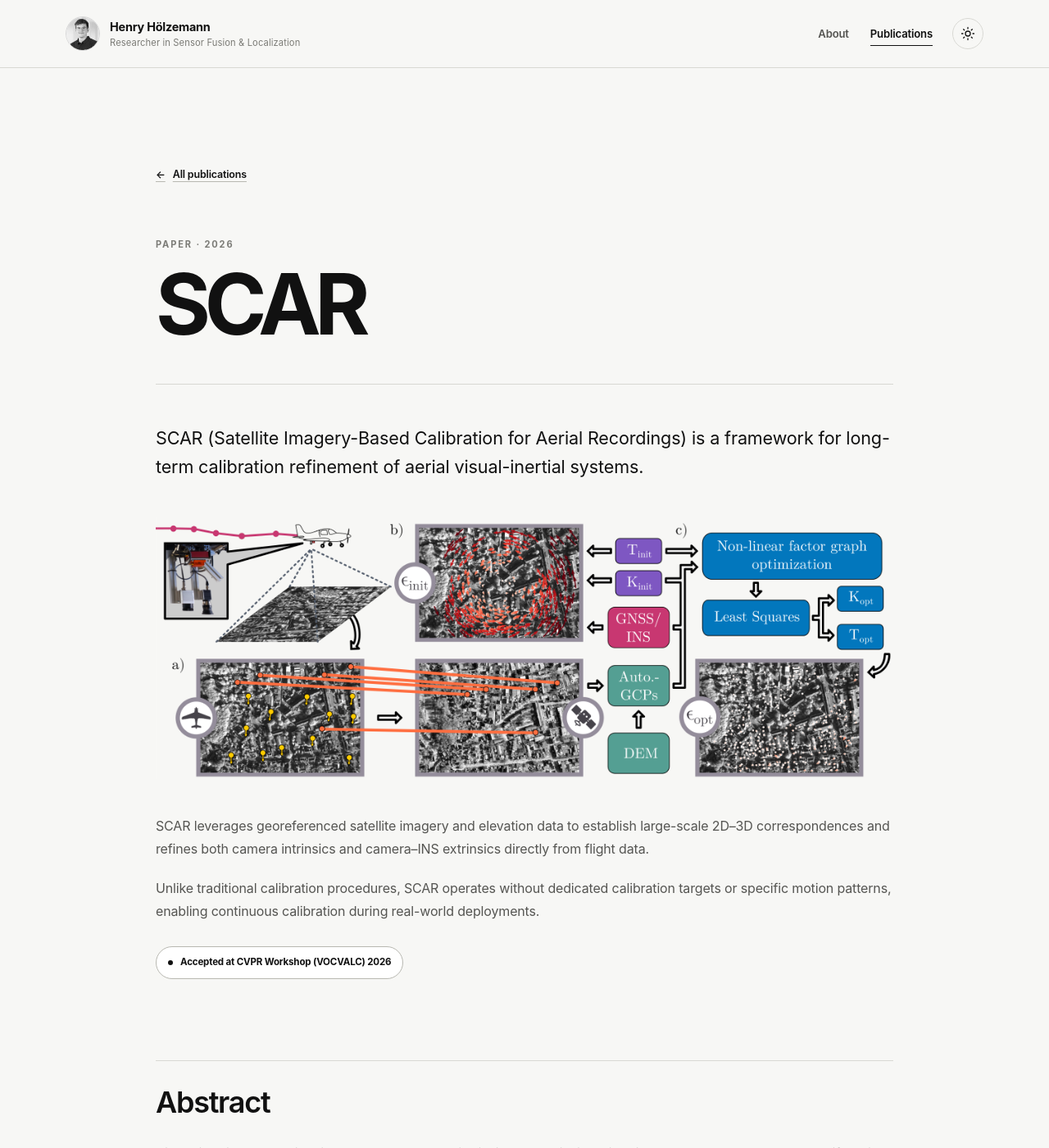
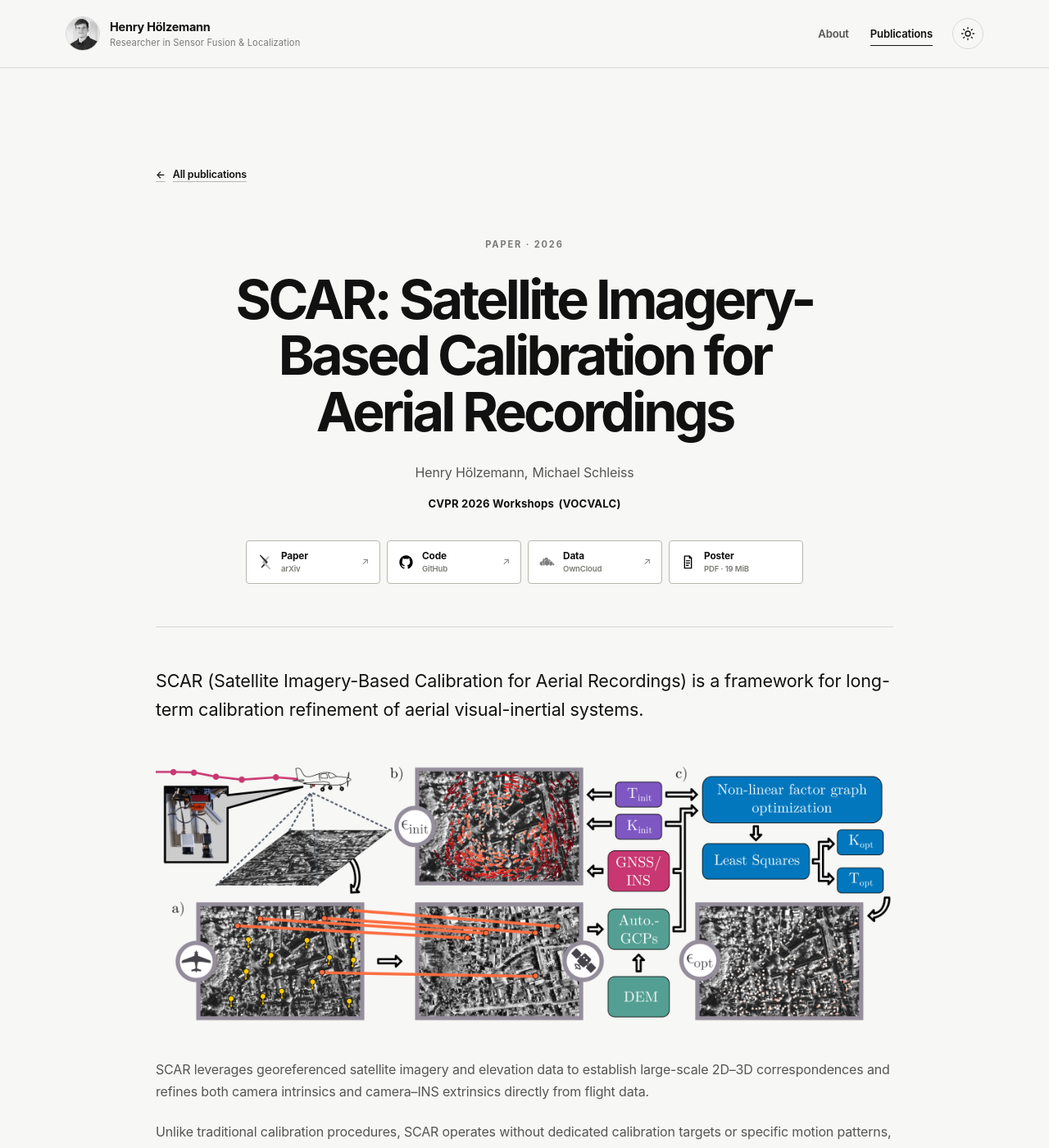
Before and after one commit to hlzmnhnry/hlzmnhnry.github.io, a Jekyll site: the page built from _publications/scar.md, in a window 1280 px wide and 1400 px high. Shown: the whole window at 82% size. Built offline with Jekyll 4.4.1, drawn with Linux system fonts in a browser that asks for light colours; some of the changed text lies outside the part shown.

Commit message:
feat: New layout for paper sites (title, authors, etc.)

```diff
--- a/_layouts/default.html
+++ b/_layouts/default.html
@@ -9,13 +9,14 @@
     <link rel="canonical" href="{{ page.url | absolute_url }}">
     <meta name="theme-color" content="#f7f7f5" media="(prefers-color-scheme: light)">
     <meta name="theme-color" content="#0d0d0d" media="(prefers-color-scheme: dark)">
-    {% if page.title and page.url != '/' %}
-      <title>{{ page.title }} · {{ site.title }}</title>
+    {% assign document_title = page.paper_title | default: page.title %}
+    {% if document_title and page.url != '/' %}
+      <title>{{ document_title }} · {{ site.title }}</title>
     {% else %}
       <title>{{ site.title }} · {{ site.tagline }}</title>
     {% endif %}
     <meta property="og:site_name" content="{{ site.title }}">
-    <meta property="og:title" content="{% if page.title and page.url != '/' %}{{ page.title }} · {{ site.title }}{% else %}{{ site.title }} · {{ site.tagline }}{% endif %}">
+    <meta property="og:title" content="{% if document_title and page.url != '/' %}{{ document_title }} · {{ site.title }}{% else %}{{ site.title }} · {{ site.tagline }}{% endif %}">
     <meta property="og:description" content="{{ page_description | escape }}">
     <meta property="og:type" content="{% if page.collection == 'publications' %}article{% else %}website{% endif %}">
     <meta property="og:url" content="{{ page.url | absolute_url }}">
--- a/_layouts/publication.html
+++ b/_layouts/publication.html
@@ -7,9 +7,48 @@ layout: default
 <main class="main container publication-detail" id="main-content">
   <article class="article article--publication typeset">
     <a class="back-link" href="{{ '/publications/' | relative_url }}"><span aria-hidden="true">←</span> All publications</a>
-    <header class="article__header">
+    <header class="paper_header">
       <p class="eyebrow">{{ page.category | default: 'Publication' }} · {{ page.date | date: '%Y' }}</p>
-      <h1>{{ page.title }}</h1>
+      <h1>{{ page.paper_title | default: page.title }}</h1>
+
+      {% if page.authors %}
+        <ul class="paper_authors" aria-label="Authors">
+          {% for author in page.authors %}
+            <li>
+              {% if author.url %}<a href="{{ author.url }}">{% endif %}{{ author.name }}{% if author.url %}</a>{% endif %}{% unless forloop.last %}<span aria-hidden="true">,</span>{% endunless %}
+            </li>
+          {% endfor %}
+        </ul>
+      {% endif %}
+
+      {% if page.venue %}
+        <p class="paper_venue">
+          <span>{{ page.venue }}</span>{% if page.venue_note %}<strong>({{ page.venue_note }})</strong>{% endif %}
+        </p>
+      {% endif %}
+
+      {% if page.resources %}
+        <nav class="paper_resources" aria-label="Publication resources">
+          {% for resource in page.resources %}
+            {% if resource.url %}
+              <a class="paper_resource" href="{{ resource.url }}"{% if resource.download %} download{% endif %}>
+            {% else %}
+              <span class="paper_resource paper_resource--disabled" aria-disabled="true">
+            {% endif %}
+                {% if resource.icon %}<img class="paper_resource__icon" src="{{ resource.icon | relative_url }}" alt="">{% endif %}
+                <span class="paper_resource__copy">
+                  <strong>{{ resource.label }}</strong>
+                  {% if resource.detail %}<small>{{ resource.detail }}</small>{% endif %}
+                </span>
+                {% if resource.url and resource.download != true %}<span class="paper_resource__arrow" aria-hidden="true">↗</span>{% endif %}
+            {% if resource.url %}
+              </a>
+            {% else %}
+              </span>
+            {% endif %}
+          {% endfor %}
+        </nav>
+      {% endif %}
     </header>
     {{ content }}
   </article>
--- a/_publications/scar.md
+++ b/_publications/scar.md
@@ -1,9 +1,33 @@
 ---
 title: "SCAR"
+paper_title: "SCAR: Satellite Imagery-Based Calibration for Aerial Recordings"
 date: 2026-04-07
 category: Paper
 image: /assets/scar_white.png
 image_dark: /assets/scar_black.png
+authors:
+  - name: "Henry Hölzemann"
+  - name: "Michael Schleiss"
+venue: "CVPR 2026 Workshops"
+venue_note: "VOCVALC"
+resources:
+  - label: "Paper"
+    detail: "arXiv"
+    icon: /assets/icons/arxiv.svg
+    url: "https://arxiv.org/abs/2602.16349"
+  - label: "Code"
+    detail: "GitHub"
+    icon: /assets/icons/github.svg
+    url: "https://github.com/hlzmnhnry/scar"
+  - label: "Data"
+    detail: "OwnCloud"
+    icon: /assets/icons/owncloud.svg
+    url: "https://owncloud.fraunhofer.de/index.php/s/Cf7U6xfx5YHMRSs"
+  - label: "Poster"
+    detail: "PDF · 19 MiB"
+    icon: /assets/icons/poster.svg
+    url: /assets/poster/scar_poster.pdf
+    download: true
 ---
 
 SCAR (Satellite Imagery-Based Calibration for Aerial Recordings) is a framework for long-term calibration refinement of aerial visual-inertial systems.
@@ -19,20 +43,9 @@ SCAR leverages georeferenced satellite imagery and elevation data to establish l
 
 Unlike traditional calibration procedures, SCAR operates without dedicated calibration targets or specific motion patterns, enabling continuous calibration during real-world deployments.
 
-<a class="conference_badge" href="https://openaccess.thecvf.com/content/CVPR2026W/VOCVALC/papers/Holzemann_SCAR_Satellite_Imagery-Based_Calibration_for_Aerial_Recordings_CVPRW_2026_paper.pdf">Accepted at CVPR Workshop (VOCVALC) 2026</a>
-
 ## Abstract
 
 Visual–inertial state estimation depends on stable intrinsic and extrinsic calibration, yet these parameters can drift during long-term aerial deployments. SCAR uses georeferenced satellite imagery and elevation models to derive large-scale 2D–3D correspondences and refine camera intrinsics and camera–INS extrinsics directly from flight data. Evaluations across six campaigns recorded over two years show lower reprojection and localization errors than established calibration baselines, without dedicated calibration maneuvers or manually surveyed control points.
-
-## Resources
-
-<ul class="resource_list">
-  <li><img src="/assets/icons/arxiv.svg" class="resource_icon" alt=""><span class="resource_label">Paper</span><a href="https://arxiv.org/abs/2602.16349">arxiv.org/abs/2602.16349</a></li>
-  <li><img src="/assets/icons/github.svg" class="resource_icon" alt=""><span class="resource_label">Code</span><a href="https://github.com/hlzmnhnry/scar">github.com/hlzmnhnry/scar</a></li>
-  <li><img src="/assets/icons/owncloud.svg" class="resource_icon" alt=""><span class="resource_label">Data</span><a href="https://owncloud.fraunhofer.de/index.php/s/Cf7U6xfx5YHMRSs">owncloud.fraunhofer.de/Cf7U6xfx5YHMRSs</a></li>
-  <li><img src="/assets/icons/poster.svg" class="resource_icon" alt=""><span class="resource_label">Poster</span><a href="{{ '/assets/poster/scar_poster.pdf' | relative_url }}" download>Download poster <span class="file_size">(PDF · 19 MiB)</span></a></li>
-</ul>
 
 ## Citation
 
--- a/_sass/_theme.scss
+++ b/_sass/_theme.scss
@@ -253,7 +253,7 @@ summary:focus-visible {
 .hero__content { max-width: 660px; }
 
 .page-intro h1,
-.article__header h1,
+.paper_header h1,
 .generic-page h1 {
   margin: 0;
   color: var(--text);
@@ -516,12 +516,128 @@ summary:focus-visible {
 .back-link:hover { color: var(--text); }
 .back-link:hover span { transform: translateX(-3px); }
 
-.article__header {
-  padding-bottom: 48px;
+.paper_header {
+  padding-bottom: 52px;
   border-bottom: 1px solid var(--line);
-}
-
-.article__header h1 { font-size: clamp(3rem, 8vw, 6.5rem); }
+  text-align: center;
+}
+
+.paper_header .eyebrow { margin-bottom: 24px; }
+
+.paper_header h1 {
+  margin: 0;
+  font-size: clamp(2.35rem, 5.2vw, 4.2rem);
+  font-weight: 650;
+  letter-spacing: -.058em;
+  line-height: 1.03;
+  text-wrap: balance;
+}
+
+.paper_authors {
+  max-width: 800px;
+  display: flex;
+  flex-wrap: wrap;
+  justify-content: center;
+  margin: 26px auto 0 !important;
+  padding: 0 !important;
+  color: var(--text-soft);
+  font-size: 1rem;
+  line-height: 1.65;
+  list-style: none;
+}
+
+.paper_authors li { margin: 0 !important; }
+.paper_authors li span { margin-right: .34em; }
+
+.paper_authors a {
+  color: inherit;
+  text-decoration-color: var(--line-strong);
+  text-underline-offset: 4px;
+}
+
+.paper_venue {
+  display: flex;
+  justify-content: center;
+  gap: .42em;
+  margin: 14px 0 0 !important;
+  color: var(--text);
+  font-size: .82rem;
+  font-weight: 680;
+  letter-spacing: .015em;
+}
+
+.paper_venue strong { font-weight: 720; }
+
+.paper_resources {
+  display: flex;
+  flex-wrap: wrap;
+  justify-content: center;
+  gap: 8px;
+  margin-top: 34px;
+}
+
+.typeset .paper_resource {
+  min-width: 164px;
+  display: grid;
+  grid-template-columns: 19px minmax(0, 1fr) auto;
+  align-items: center;
+  gap: 10px;
+  padding: 11px 13px;
+  background: var(--surface);
+  border: 1px solid var(--line-strong);
+  border-radius: 4px;
+  color: var(--text);
+  text-align: left;
+  text-decoration: none;
+  transition: background-color .18s ease, border-color .18s ease, transform .18s ease;
+}
+
+.typeset a.paper_resource:hover {
+  background: var(--surface-raised);
+  border-color: var(--text);
+  transform: translateY(-2px);
+}
+
+.paper_resource__icon {
+  width: 19px;
+  height: 19px;
+  object-fit: contain;
+  filter: grayscale(100%);
+}
+
+:root[data-theme="dark"] .paper_resource__icon { filter: grayscale(100%) invert(1); }
+
+.paper_resource__copy,
+.paper_resource__copy strong,
+.paper_resource__copy small { display: block; }
+
+.paper_resource__copy strong {
+  font-size: .74rem;
+  font-weight: 720;
+  line-height: 1.25;
+}
+
+.paper_resource__copy small {
+  margin-top: 2px;
+  color: var(--text-faint);
+  font-size: .6rem;
+  font-weight: 560;
+  line-height: 1.3;
+}
+
+.paper_resource__arrow {
+  color: var(--text-faint);
+  font-size: .72rem;
+  transition: transform .18s ease;
+}
+
+.paper_resource:hover .paper_resource__arrow { transform: translate(2px, -2px); }
+
+.paper_resource--disabled {
+  cursor: default;
+  opacity: .58;
+}
+
 .typeset { color: var(--text-soft); }
 
 .typeset > p:first-of-type {
@@ -621,31 +737,6 @@ summary:focus-visible {
 .highlight .cs {
   color: var(--text-faint) !important;
 }
-
-.conference_badge {
-  display: inline-flex;
-  align-items: center;
-  gap: 9px;
-  margin: 8px 0 20px;
-  padding: 9px 14px;
-  background: var(--surface);
-  color: var(--text) !important;
-  border: 1px solid var(--line-strong);
-  border-radius: 100px;
-  font-size: .72rem;
-  font-weight: 680;
-  text-decoration: none !important;
-}
-
-.conference_badge::before {
-  width: 6px;
-  height: 6px;
-  background: var(--text);
-  border-radius: 50%;
-  content: "";
-}
-
-a.conference_badge:hover { background: var(--surface-raised); }
 
 .dataset_stats__intro {
   max-width: 720px;
@@ -1113,39 +1204,9 @@ a.conference_badge:hover { background: var(--surface-raised); }
   line-height: 1.55;
 }
 
-.resource_list,
 .download_list {
   padding: 0;
   list-style: none;
-}
-
-.resource_list li {
-  display: grid;
-  grid-template-columns: 18px 68px minmax(0, 1fr);
-  align-items: center;
-  gap: 10px;
-  margin: 0;
-  padding: 12px 0;
-  border-bottom: 1px solid var(--line);
-}
-
-.resource_list a { overflow-wrap: anywhere; }
-
-.resource_icon {
-  width: 18px;
-  max-height: 18px;
-  flex: 0 0 18px;
-  filter: grayscale(100%);
-}
-
-:root[data-theme="dark"] .resource_icon { filter: grayscale(100%) invert(1); }
-
-.resource_label {
-  color: var(--text-faint);
-  font-size: .65rem;
-  font-weight: 700;
-  letter-spacing: .09em;
-  text-transform: uppercase;
 }
 
 .citation_card {
@@ -1468,7 +1529,11 @@ a.conference_badge:hover { background: var(--surface-raised); }
   }
 
   .back-link { margin-bottom: 48px; }
-  .article__header { padding-bottom: 36px; }
+  .paper_header { padding-bottom: 40px; }
+  .paper_header h1 { font-size: clamp(2.15rem, 10vw, 3.5rem); }
+  .paper_authors { margin-top: 22px !important; font-size: .92rem; }
+  .paper_resources { margin-top: 28px; }
+  .typeset .paper_resource { min-width: 146px; }
   .typeset > p:first-of-type { margin-top: 36px; }
 
   .dataset_stat { padding: 18px 14px 20px; }
```
Also changed, not shown: _publications/ltc.md (+32 -18 lines), _publications/scvl.md (+19 -10 lines).
